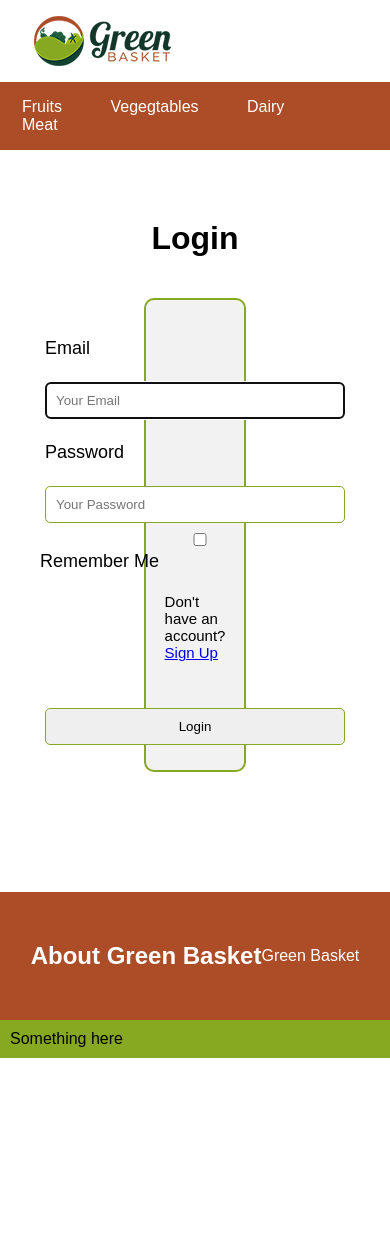
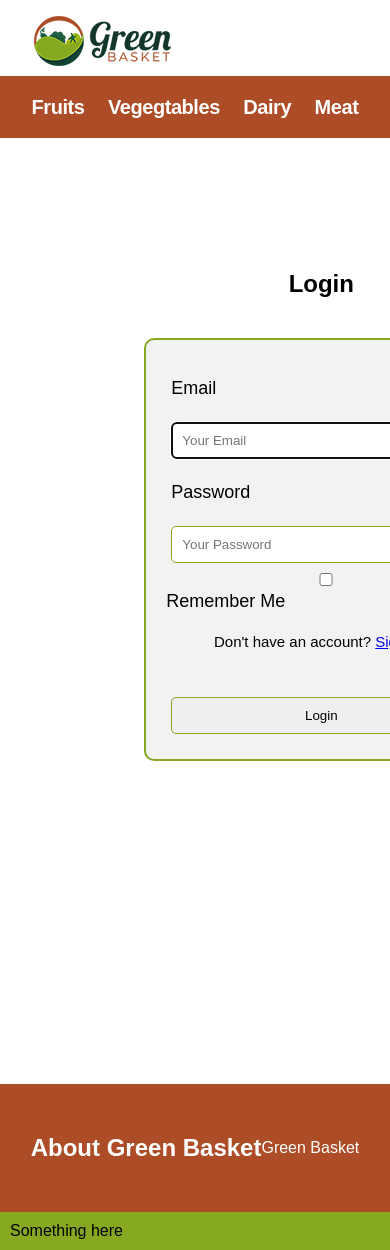
Before and after one commit to PythThm/Agile-Development-Project, a Flask app: page /auth/login in a window 390 px wide; the page is wider, and only the part inside the window is pictured. Before the commit the page ends 1058 px from the top of that part, so only its background shows below. Run offline with Flask 3, Linux system fonts and the light colour scheme.

Commit message:
home page and login finished

```diff
--- a/static/css/style.css
+++ b/static/css/style.css
@@ -280,24 +280,18 @@ header {
 
 .banner{
   display:flex;
-  /* background-image: (90 deg, rgba(255, 255, 255, 0.2), rgba(255, 255, 255, 0.9)),
-    url('/static/flippedbanner.jpg'); */
-  position:absolute;
+  position:relative;
   align-items: center;
+  justify-content: space-between;
   background-size: cover;
   z-index: -1;
-  /* background-image:
-                linear-gradient(45deg,
-                    rgba(255, 255, 255, 0.75),
-                    rgba(255, 255, 255, 0)),
-                    url(https://app.gemoo.com/share/image-annotation/648700020453777408?codeId=Mll53rLBjx2Ob&origin=imageurlgenerator);
-             */
+  height: 346px;
 }
-.banner img {
-  background-position: center;
-  background-repeat: no-repeat;
-  background-size: cover;
-  position: relative;
+.banner #left{
+  background-position: left;
+}
+.banner #right{
+  background-position: right;
 }
 .title {
   text-align: center;
@@ -382,6 +376,8 @@ nav a {
 }
 
 .products {
+  position:absolute;
+  top: 268px;
   text-align: center;
   padding: 20px 0;
 }
@@ -396,12 +392,13 @@ nav a {
   display: flex;
   justify-content: space-around;
   flex-wrap: wrap;
-  margin: 0px 315px;
+  margin: 0px 222px;
 }
 
 .product-card {
   display: inline-block;
-  width: 30%;
+  width: 234px;
+  height: 424px;
   padding: 20px;
   box-shadow: 0 4px 8px rgba(0,0,0,0.1);
   margin: 10px;
@@ -462,7 +459,10 @@ input{
   margin: 0px 37vw;
   font-size: 18px;
 }
-
+.loginform{
+  position: absolute;
+  top:200px;
+}
 
 /* For Profile Page */
 .title {
@@ -568,7 +568,7 @@ input{
   display: flex;
   justify-content: center;
   align-items: center;
-  margin-top: 120px;
+  margin-top: 600px; /* change to stick to bottom of page*/
   padding: 30px 0;
   text-decoration: none;
   background-color: #AD4D27;
@@ -586,18 +586,30 @@ footer {
 @media only screen and (max-width: 800px){
 
   header{
-    padding: 16px 34px;
+    padding: 16px 206px 9.75px 34px;
   }
   header nav{
     display:none;
   }
+  .product-header h2{
+    margin: 222px 103px 30px;
+  }
   #productbar a {
-    margin: 13px 22px;
+    margin: 13px 9.5px;
+
+    color: #FFF;
+    text-align: center;
+    /* font-family: Montserrat; */
+    font-size: 20px;
+    font-style: normal;
+    font-weight: 600;
+    line-height: 150%; /* 30px */
+    letter-spacing: -0.44px;
   }
   #productbar ul{
     padding-inline-start: 0px;
   }
-  .banner{
+  .banner img{
     display:none;
   }
   .product-card{
@@ -605,6 +617,8 @@ footer {
     width:fit-content;
     height: 219px;
     width: 331px;
+    color:#87A922;
+
   }
   .product-card img{
     display: inline-block;
@@ -624,7 +638,7 @@ footer {
     flex-shrink: 0;
 
     color: #1E1E1E;
-    font-family: Montserrat;
+    /* font-family: Montserrat;*/
     font-size: 20px;
     font-style: normal;
     font-weight: 600;
--- a/templates/auth/login.html
+++ b/templates/auth/login.html
@@ -1,7 +1,7 @@
 {% extends "base.html" %}
 
 {% block content %}
-
+<section class="loginform">
     <h1 class="title">Login</h1>
 
     <form method="post" action="{{ url_for('auth.login') }}">
@@ -27,6 +27,7 @@
             <input type="submit" value="Login">
         </div>
     </form>
+</section>
 {% with messages = get_flashed_messages() %}
 {% if messages %}
 <div class="notification is-danger">
--- a/templates/base.html
+++ b/templates/base.html
@@ -65,7 +65,8 @@
     </div>
 
     <div class="banner">
-        <img src="/static/new_banner.jpg" alt="assortment of fresh fruits and vegetables">
+        <img src="/static/banner_left.jpg" alt="assortment of fresh fruits and vegetables" id="left">
+        <img src="/static/banner_right.jpg" alt="assortment of fresh fruits and vegetables" id="right">
     </div>
 
     {% block content %}
```
Also changed, not shown: templates/index.html (+8 -2 lines), static/banner_left.jpg (added), static/banner_right.jpg (added). Lines whose indentation alone changed are shown as unchanged.
